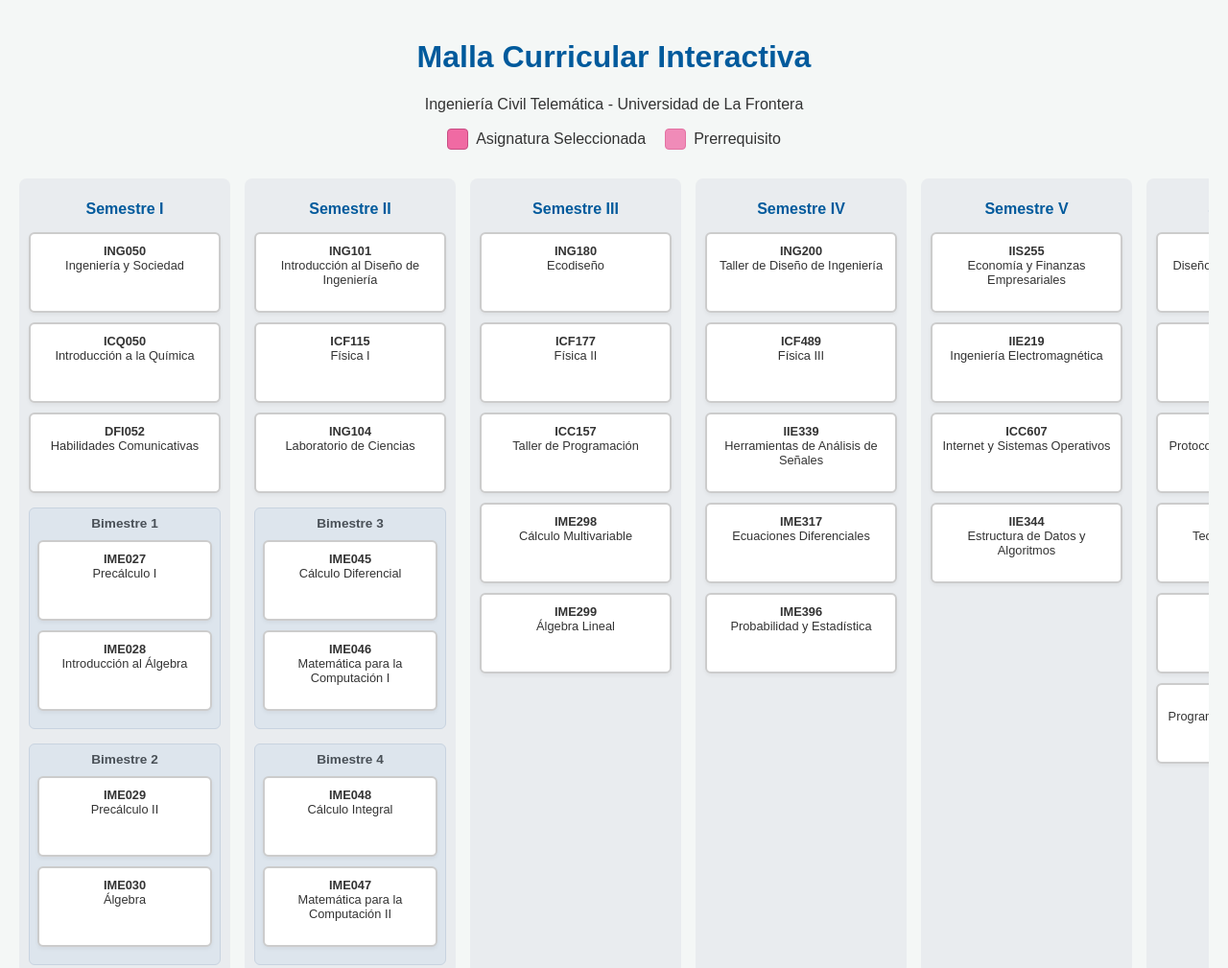
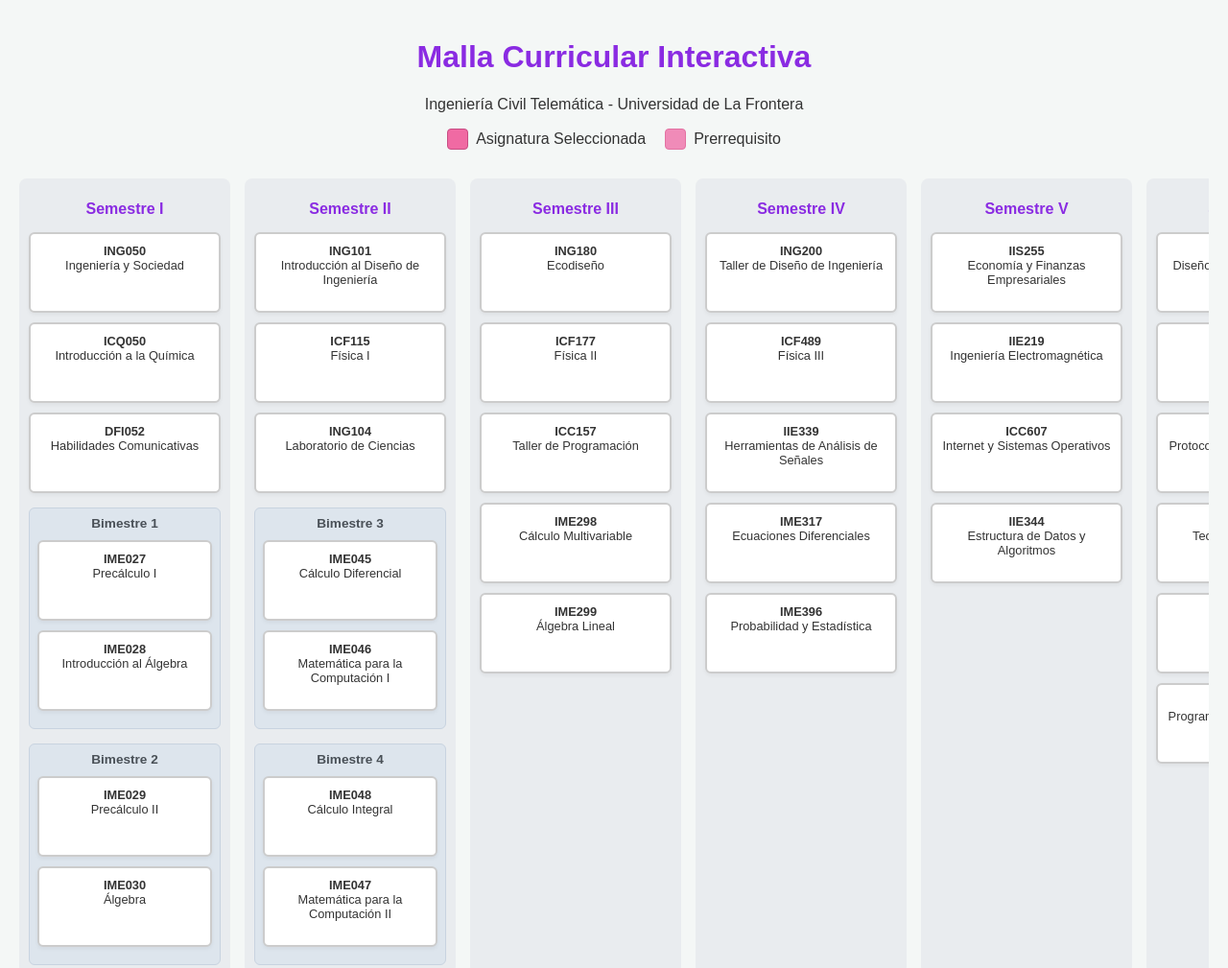
Before and after one commit to Aantoooa/malla-interactiva-telematica, a plain HTML site: page index.html in a window 1280 px wide. Shown: the whole page at 96% size. Drawn offline with Linux system fonts and the light colour scheme.

Commit message:
colores styles.css

```diff
--- a/styles.css
+++ b/styles.css
@@ -12,7 +12,7 @@ body {
 }
 
 h1 {
-    color: #005a9c;
+    color: #8A2BE2;
 }
 
 .legend {
@@ -52,7 +52,7 @@ h1 {
 
 h2 {
     font-size: 1em;
-    color: #005a9c;
+    color: #8A2BE2;
     margin-bottom: 15px;
 }
 
```
